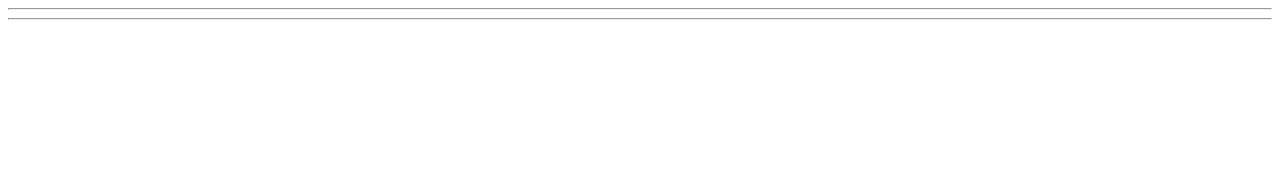
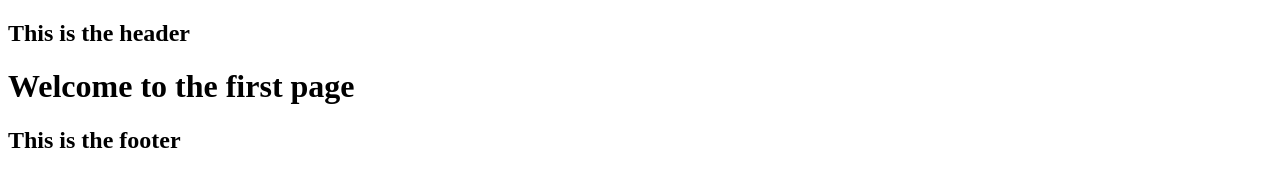
Before and after one commit to supifromauki/sampleHTMLpage, a plain HTML site: page index.html in a window 1280 px wide. Drawn offline with Linux system fonts and the light colour scheme.

Commit message:
added some html

```diff
--- a/index.html
+++ b/index.html
@@ -6,10 +6,18 @@
     <title>Home page</title>
 </head>
 <body>
-    <hr>
     <!-- Header part -->
-    <hr>
+    <header>
+        <h2>This is the header</h2>
+    </header>
     <!-- Body part -->
+    <div>
+        <h1>Welcome to the first page</h1>
+    </div>
     <!-- Footer part -->
+    <footer>
+        <h2>This is the footer</h2>
+    </footer>
+
 </body>
 </html>
```
